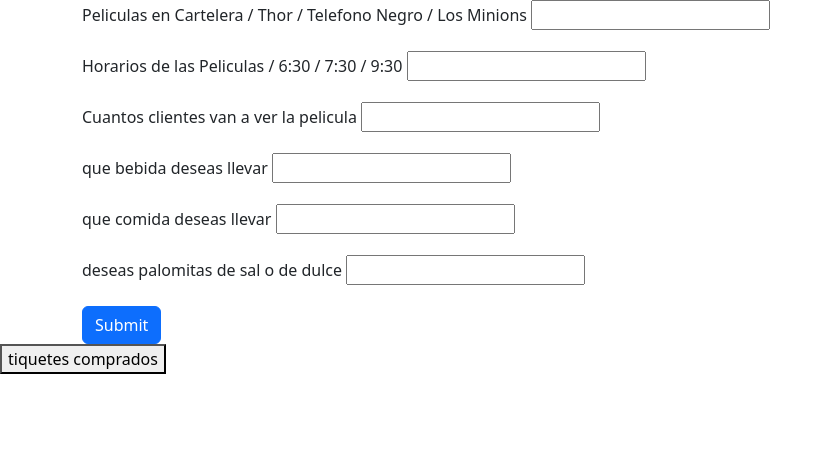
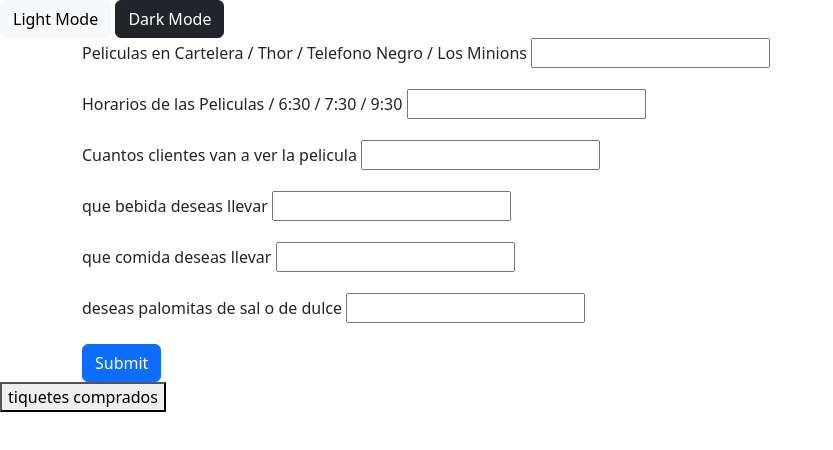
Before and after one commit to DavidBotina09/Desafio-5-eventos, a plain HTML site: page index.html in a window 1280 px wide. Shown: the whole page, without its empty margins (0-833 px from the left). Drawn offline with nearby package versions, Linux system fonts and the light colour scheme.

Commit message:
agregando botones de color del fondo

```diff
--- a/index.html
+++ b/index.html
@@ -8,6 +8,10 @@
     <title>Interactuar con HTML</title>
 </head>
 <body>
+    <div>
+        <button id="botondarkmode" class="btn btn-light">Light Mode</button>
+        <button id="botonlightmode" class="btn btn-dark">Dark Mode</button>
+    </div>
     <div class="container">
         <form id="formulario">
             <div class="mb-3">
--- a/script.js
+++ b/script.js
@@ -30,7 +30,7 @@ const verificarPelicula = (x) =>{
             break
         default:
             alert("no ingreses peliculas que no estan en cartelera")
-            reservaciones.splice(tiquete)
+            reservaciones.splice(i,1)
             break
     }
 }
```
